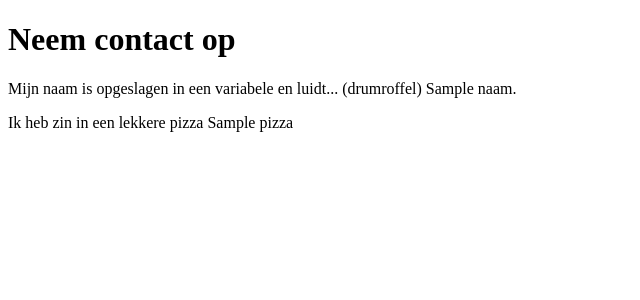
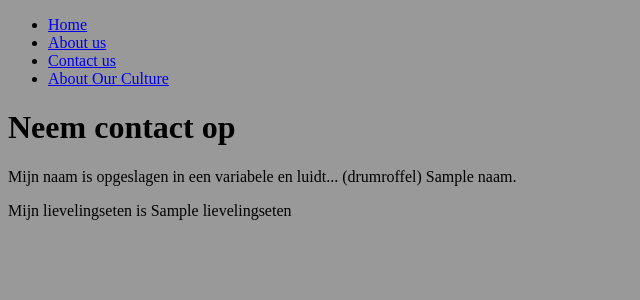
Before and after one commit to JorritBosma/PHP, a PHP site: template views/contact.view.php in a window 1280 px wide. Shown: the top 300 px of the page, without its empty margins (0-640 px from the left). Run offline with PHP 8.4, Linux system fonts and the light colour scheme; the template is opened without the code that fills it: most values are stand-ins (such as "Sample title", 1, 10 or a date in 2020).

Commit message:
Learned a lot about routing/templating.

```diff
--- a/controllers/about-culture.php
+++ /dev/null
@@ -1,3 +0,0 @@
-<?php
-
-require 'views/about-culture.php';
--- a/controllers/contact.php
+++ b/controllers/contact.php
@@ -1,5 +1,5 @@
 <?php
 
 $naam = "Waarom wordt ik niet doorgepasst?";
-$pizza = 'Salami';
+$lievelingseten = 'Burritos';
 require 'views/contact.view.php';
--- /dev/null
+++ b/controllers/culture.php
@@ -0,0 +1,3 @@
+<?php
+
+require 'views/culture.view.php';
--- a/index.php
+++ b/index.php
@@ -1,5 +1,5 @@
 <?php
-
+$naam = 'Jorrit';
 require 'core/bootstrap.php';
 
 require Router::load('routes.php')
--- /dev/null
+++ b/public/css/style.css
@@ -0,0 +1,3 @@
+body {
+    background: #999;
+}
--- a/routes.php
+++ b/routes.php
@@ -3,6 +3,6 @@
 $router->define([
     '' => 'controllers/index.php',
     'about' => 'controllers/about.php',
-    'about/culture' => 'controllers/about-culture.php',
+    'culture' => 'controllers/culture.php',
     'contact' => 'controllers/contact.php',
 ]);
--- a/views/contact.view.php
+++ b/views/contact.view.php
@@ -1,17 +1,6 @@
-<!DOCTYPE html>
-<html lang="en">
-
-<head>
-    <meta charset="UTF-8">
-    <meta name="viewport" content="width=device-width, initial-scale=1.0">
-    <title>Document</title>
-</head>
-
-<body>
-    <h1>Neem contact op</h1>
-    <p>Mijn naam is opgeslagen in een variabele en luidt... (drumroffel)
-        <?= $naam; ?>.</p>
-    <p>Ik heb zin in een lekkere pizza <?= $pizza; ?></p>
-</body>
-
-</html>
+<?php require('partials/head.php'); ?>
+<h1>Neem contact op </h1>
+<p>Mijn naam is opgeslagen in een variabele en luidt... (drumroffel)
+    <?= $naam; ?>.</p>
+<p>Mijn lievelingseten is <?= $lievelingseten; ?></p>
+<?php require('partials/footer.php'); ?>
--- /dev/null
+++ b/views/partials/footer.php
@@ -0,0 +1,3 @@
+</body>
+
+</html>
--- a/views/about-culture.view.php
+++ b/views/partials/head.php
@@ -4,11 +4,9 @@
 <head>
     <meta charset="UTF-8">
     <meta name="viewport" content="width=device-width, initial-scale=1.0">
-    <title>Document</title>
+    <title>PDO</title>
+    <link rel="stylesheet" href="/public/css/style.css">
 </head>
 
 <body>
-    <h1>Onze cultuur</h1>
-</body>
-
-</html>
+    <?php require('nav.php'); ?>
--- /dev/null
+++ b/views/partials/nav.php
@@ -0,0 +1,16 @@
+<nav>
+    <ul>
+        <li>
+            <a href="/">Home</a>
+        </li>
+        <li>
+            <a href="about">About us</a>
+        </li>
+        <li>
+            <a href="contact">Contact us</a>
+        </li>
+        <li>
+            <a href="culture">About Our Culture</a>
+        </li>
+    </ul>
+</nav>
```
Also changed, not shown: views/culture.view.php (renamed from core/Request.php, +3 -9 lines), views/index.view.php (+8 -28 lines), README.md.
